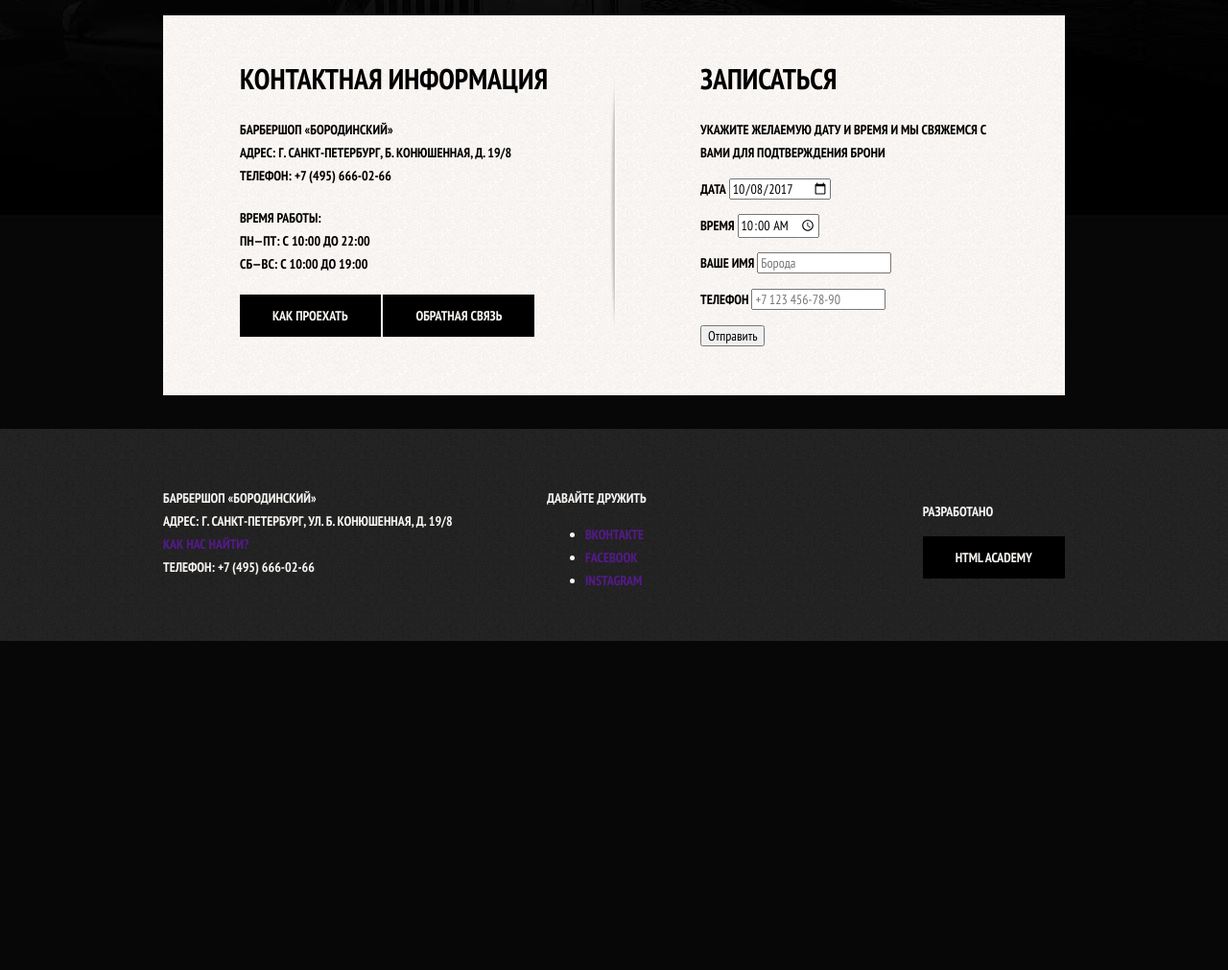
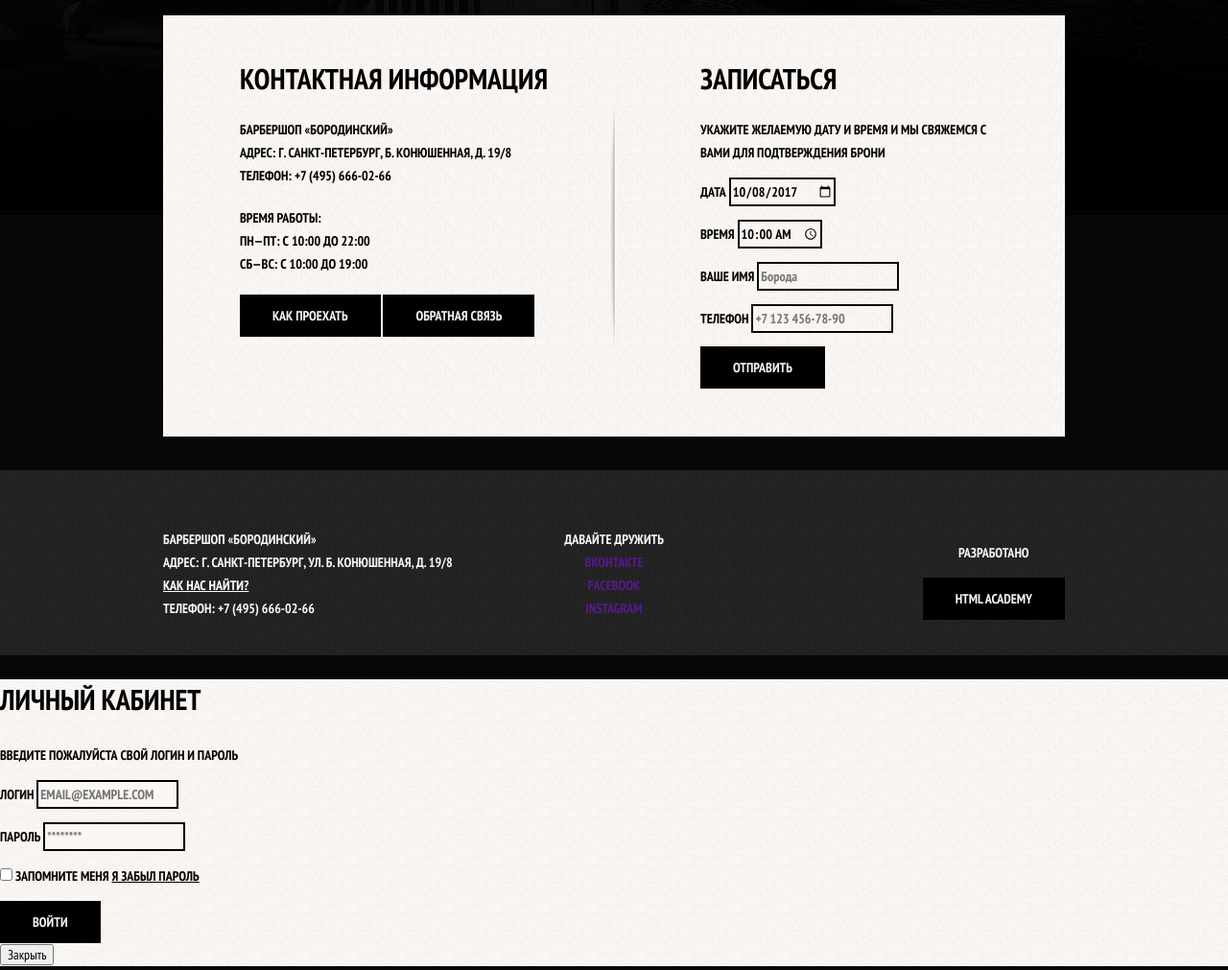
Before and after one commit to tarasovnm/barbershop, a website: page app/index.html in a window 1280 px wide. Shown: the part 1045-2056 px from the top of the page at 96% size. Before the commit the page ends 1713 px from the top, so only its background shows below. Drawn offline with Linux system fonts and the light colour scheme.

Commit message:
Доработал стилизацию на главной странице

```diff
--- a/app/index.html
+++ b/app/index.html
@@ -144,23 +144,23 @@
         <h2>Записаться</h2>
         <p>Укажите желаемую дату и время и мы свяжемся с вами для подтверждения брони</p>
         <form action="https://echo.htmlacademy.ru" method="POST">
-          <p>
+          <p class="appointment-item">
             <label for="appointment-date">Дата</label>
             <input id="appointment-date" type="date" name="date" value="2017-10-08">
           </p>
-          <p>
+          <p class="appointment-item">
             <label for="appointment-time">Время</label>
             <input id="appointment-time" type="time" name="time" value="10:00">
           </p>
-          <p>
+          <p class="appointment-item">
             <label for="appointment-name">Ваше имя</label>
             <input id="appointment-name" type="text" name="name" value="" placeholder="Борода">
           </p>
-          <p>
+          <p class="appointment-item">
             <label for="appointment-phone">Телефон</label>
             <input id="appointment-phone" type="text" name="phone" value="" placeholder="+7 123 456-78-90">
           </p>
-          <button type="submit">Отправить</button>
+          <button class="btn" type="submit">Отправить</button>
         </form>
       </section>
     </div>
@@ -196,24 +196,24 @@
 		<h2>Личный кабинет</h2>
     <p>Введите пожалуйста свой логин и пароль</p>
 
-    <form action="https://echo.htmlacademy.ru" method="post">
+    <form class="login-form" action="https://echo.htmlacademy.ru" method="post">
       <p>
         <label for="user-login">Логин</label>
-        <input type="email" name="login" id="user-login" placeholder="email@example.com">
+        <input type="text" name="login" id="user-login" placeholder="email@example.com">
       </p>
 
       <p>
-        <label for="user-password">Логин</label>
+        <label for="user-password">Пароль</label>
         <input type="password" name="password" id="user-password" placeholder="********">
       </p>
 
       <p>
-        <input type="checkbox" name="remember" id="login-password-info">
-        <label for="login-password-info">Запомните меня</label>
-        <a href="#">Я забыл пароль</a>
+        <input type="checkbox" name="remember" id="login-checkbox">
+        <label for="login-checkbox">Запомните меня</label>
+        <a class="restore" href="#">Я забыл пароль</a>
       </p>
 
-      <button type="submit">Войти</button>
+      <button class="btn" type="submit">Войти</button>
     </form>
 
 		<button type="button"><span>Закрыть</span></button>
--- a/app/sass/main.scss
+++ b/app/sass/main.scss
@@ -6,7 +6,7 @@ body {
   padding: 0;
 
   font-family: $default-font;
-  font-weight: bold;
+  font-weight: 700;
   font-size: 14px;
   line-height: 24px;
   color: $text;
@@ -25,6 +25,29 @@ a {
 img {
   max-width: 100%;
   height: auto;
+}
+
+.btn {
+  font: inherit;
+  text-align: center;
+  vertical-align: middle;
+  color: $text;
+  font-size: 14px;
+  line-height: 24px;
+  font-weight: bold;
+  text-transform: uppercase;
+  display: inline-block;
+
+  padding: 10px 34px;
+
+  background-color: #000000;
+  border: none;
+}
+
+.btn:hover,
+.btn:focus,
+.btn:active {
+  background-color: #663d15;
 }
 
 .visually-hidden:not(:focus):not(:active),
@@ -228,23 +251,6 @@ input[type="radio"].visually-hidden {
   text-transform: lowercase;
 }
 
-.btn {
-  font: inherit;
-  text-align: center;
-  vertical-align: middle;
-  color: $text;
-  font-size: 14px;
-  line-height: 24px;
-  font-weight: bold;
-  text-transform: uppercase;
-  display: inline-block;
-
-  padding: 10px 34px;
-
-  background-color: #000000;
-  border: none;
-}
-
 .gallery {
   margin: 0;
   padding: 0;
@@ -305,6 +311,13 @@ input[type="radio"].visually-hidden {
   width: 300px;
 }
 
+.appointment-item input {
+  font: inherit;
+
+  background-color: transparent;
+  border: 2px solid #070707;
+}
+
 
 /* ====== FOOTER ===== */
 
@@ -331,11 +344,23 @@ footer .container {
   margin-right: 80px;
 }
 
+.coordinates a {
+  color: #ffffff;
+  text-decoration: underline;
+}
+
+.coordinates a:hover,
+.coordinates a:focus {
+  text-decoration: none;
+}
+
 .socials {
   margin: 0;
   padding: 0;
 
   width: 140px;
+
+  text-align: center;
 }
 
 .socials p {
@@ -343,15 +368,70 @@ footer .container {
   padding: 0;
 }
 
+.socials ul {
+  margin: 0;
+  padding: 0;
+
+  list-style: none;
+}
+
 .copyright {
   margin-left: auto;
+
+  text-align: center;
+}
+
+.copyright .btn:hover,
+.copyright .btn:focus {
+  color: #000000;
+
+  background-color: #ffffff;
 }
 
 /* ====== MODAL LOGIN ===== */
 
 .modal {
-  display: none;
+  /*display: none;*/
+  color: #000000;
+
+  background-color: #f8f3f0;
+  background-image: url("../img/bg-light.jpg");
+  background-position: 0 0;
+  background-repeat: repeat;
 }
 
+.modal h2 {
+  font-size: 30px;
+  line-height: 42px;
+}
+
+.login-form input[type="text"],
+.login-form input[type="password"] {
+  font: inherit;
+  color: #000000;
+  text-transform: uppercase;
+
+  background-color: #f9f6f3;
+  border: 2px solid #000000;
+}
+
+.login-form input:focus {
+  border-color: #663d15;
+}
+
+.login-checkbox:hover,
+.login-checkbox:focus {
+  color: #663d15;
+}
+
+.restore {
+  color: #000000;
+  text-decoration: underline;
+}
+
+.restore:hover,
+.restore:focus {
+  text-decoration: none;
+}
 
 /* ====== MODAL MAP ===== */
```
Also changed, not shown: app/css/main.css.
